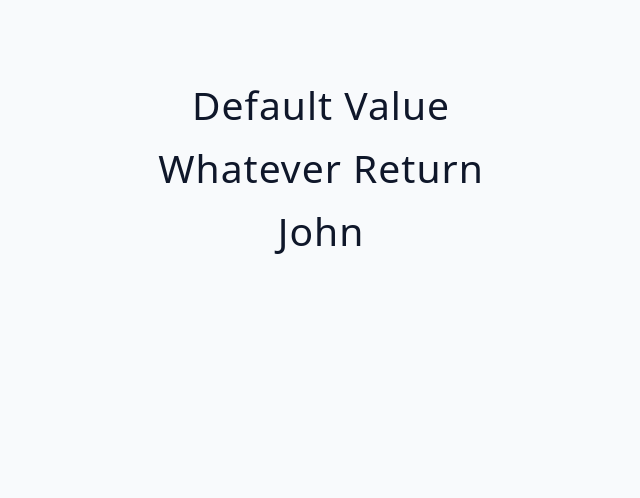
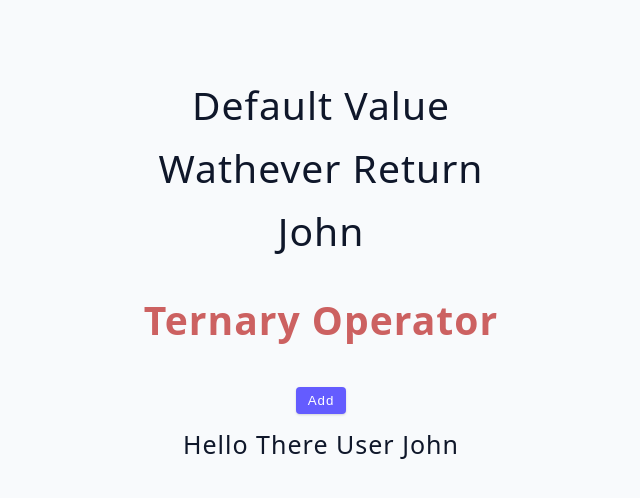
Before and after one commit to SAIDOU11/react-advanced-concepts, a React (Vite) app: page / in a window 1280 px wide. Shown: the top 498 px of the page, without its empty margins (319-959 px from the left). Built offline with nearby package versions, Linux system fonts and the light colour scheme.

Commit message:
ternary operator, falsy truthy values

```diff
--- a/src/tutorial/03-conditional-rendering/starter/05-short-circuit-examples.jsx
+++ b/src/tutorial/03-conditional-rendering/starter/05-short-circuit-examples.jsx
@@ -1,11 +1,11 @@
-import { useState } from 'react';
+import { useState, useEffect } from 'react';
 
 const ShortCircuitExamples = () => {
   // falsy
   const [text, setText] = useState('');
   // truthy
-  const [name, setName] = useState('susan');
-  const [user, setUser] = useState({ name: 'john' });
+  const [name, setName] = useState('Susan');
+  const [user, setUser] = useState({ name: 'John' });
   const [isEditing, setIsEditing] = useState(false);
 
   return (
@@ -13,28 +13,42 @@ const ShortCircuitExamples = () => {
       <h2>{text || 'default value'} </h2>
       {text && (
         <div>
-          <h2>Whatever return</h2>
-          <h2>{name} </h2>
+          <h2>Wathever return</h2>
+          <h2>{name}</h2>
         </div>
       )}
-      {/* {!text || (
+      {/* {!text && (
         <div>
-          <h2>Whatever return</h2>
-          <h2>{name} </h2>
+          <h2>Wathever return</h2>
+          <h2>{name}</h2>
         </div>
       )} */}
-      {user && <SomeComponent blaz={user.name} />}
-      {/* Props = .. */}
+      {user && <SomeComponent name={user.name} />}
+      <h2 style={{ fontWeight: 'bold', color: '#cc6161', margin: '1em 0' }}>
+        Ternary Operator
+      </h2>
+      <button style={{ marginBottom: '1em' }} className="btn">
+        {isEditing ? 'edit' : 'add'}
+      </button>
+      {user ? (
+        <div>
+          <h4>Hello there user {user.name} </h4>
+        </div>
+      ) : (
+        <div>
+          <h2>Please login</h2>
+        </div>
+      )}
     </div>
   );
 };
 
-const SomeComponent = ({ blaz }) => {
-  // Props .. = blaz
+// props ({name})
+const SomeComponent = ({ name }) => {
   return (
     <div>
-      <h2>Whatever return</h2>
-      <h2>{blaz}</h2>
+      <h2>Wathever return</h2>
+      <h2>{name}</h2>
     </div>
   );
 };
```
Also changed, not shown: src/tutorial/03-conditional-rendering/starter/04-short-circuit-overview.jsx (+10 -9 lines).
